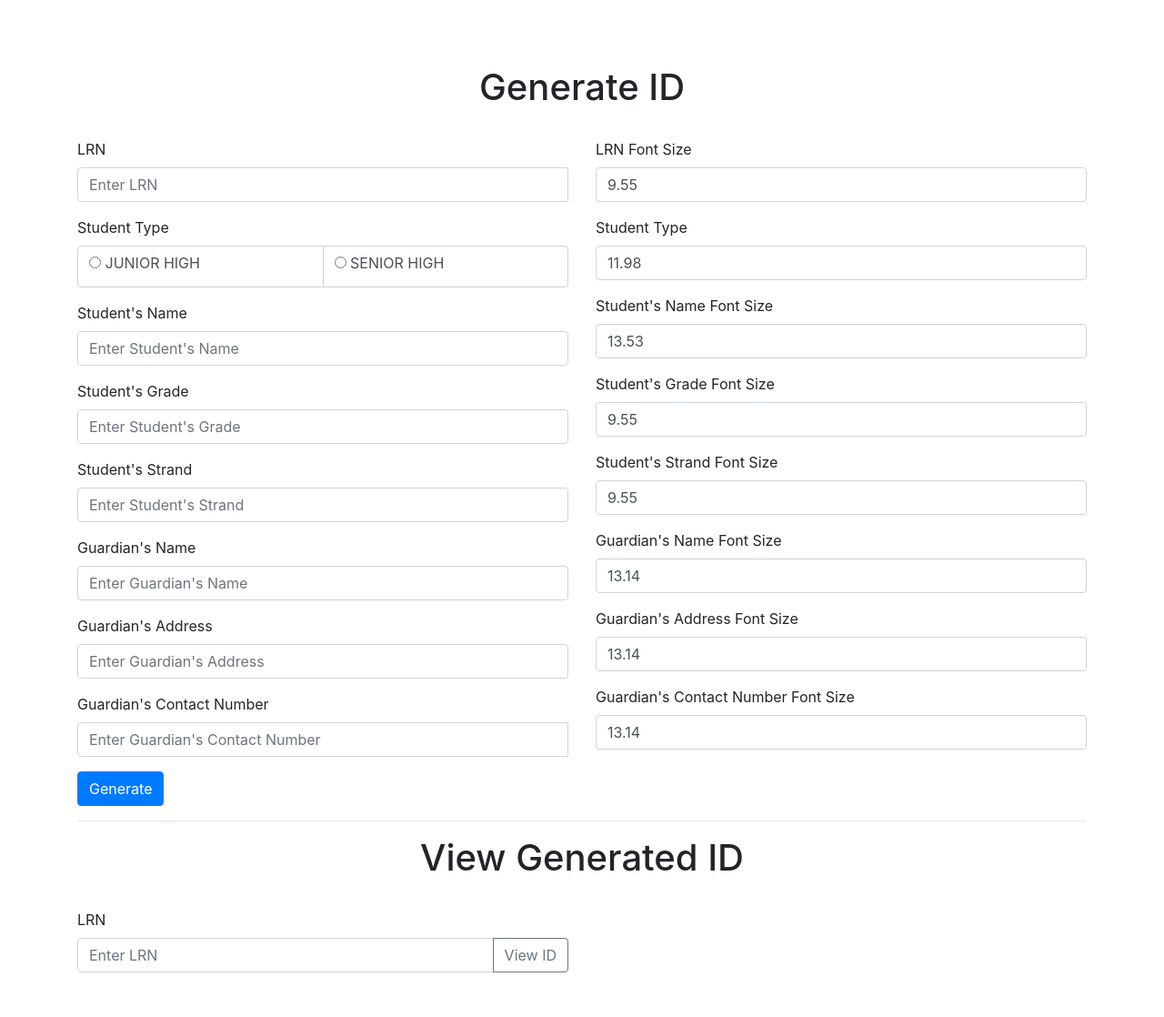
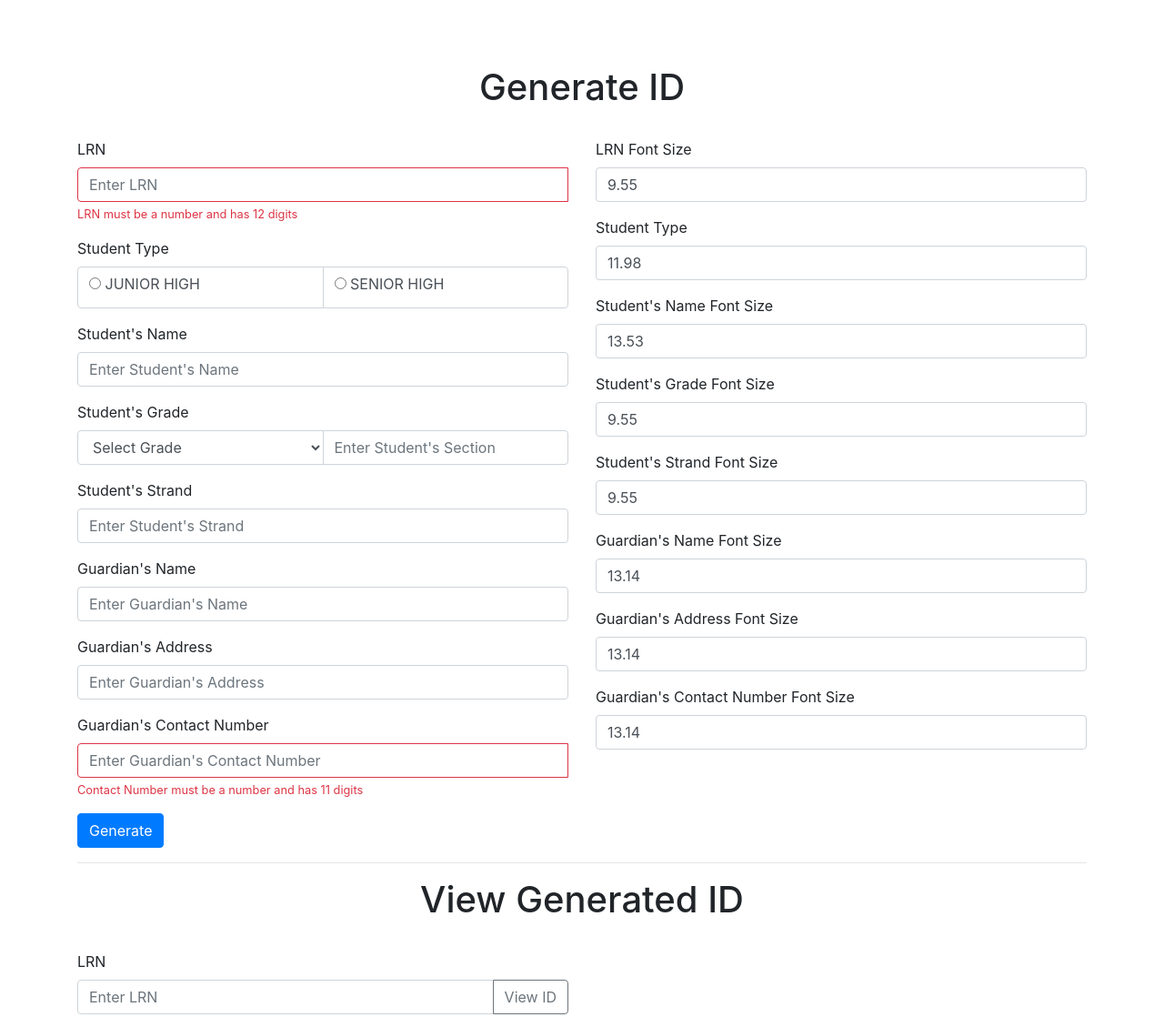
Before and after one commit to jpgulayan460103/id-maker, a PHP site: page / in a window 1280 px wide. Shown: the top 1118 px of the page at 91% size. Before the commit the page ends 1069 px from the top, so only its background shows below. Run offline with PHP 8.4, Linux system fonts and the light colour scheme.

Commit message:
Add grade select

```diff
--- a/id-print.php
+++ b/id-print.php
@@ -43,7 +43,7 @@
   }
   .fill-text{
     position:absolute;
-    border: 1pt solid black;
+    /* border: 1pt solid black; */
     /* text-shadow: 1px 0 0 */
   }
 
--- a/index.php
+++ b/index.php
@@ -6,7 +6,7 @@
     <meta name="viewport" content="width=device-width, initial-scale=1, shrink-to-fit=no">
 
     <!-- Bootstrap CSS -->
-    <link rel="stylesheet" href="css/bootstrap.min.css" integrity="sha384-Gn5384xqQ1aoWXA+058RXPxPg6fy4IWvTNh0E263XmFcJlSAwiGgFAW/dAiS6JXm" crossorigin="anonymous">
+    <link rel="stylesheet" href="css/bootstrap.min.css" >
     <style>
         [ng\:cloak], [ng-cloak], [data-ng-cloak], [x-ng-cloak], .ng-cloak, .x-    ng-cloak {
             display: none !important;
@@ -65,7 +65,14 @@
                     <div class="form-group">
                         <label for="students_grade">Student's Grade</label>
                         <div class="input-group mb-3">
-                            <input type="text" class="form-control" id="students_grade" ng-model="formData.students_grade" placeholder="Enter Student's Grade" required>
+                            <select name="" id="" class="form-control" ng-model="formData.students_grade_options">
+                                <option value="">Select Grade</option>
+                                <option value="Grade 7 -">Grade 7 -</option>
+                                <option value="Grade 8 -">Grade 8 -</option>
+                                <option value="Grade 9 -">Grade 9 -</option>
+                                <option value="Grade 10 -">Grade 10 -</option>
+                            </select>
+                            <input type="text" class="form-control" id="students_section" ng-model="formData.students_section" placeholder="Enter Student's Section" required>
                         </div>
                     </div>
                     <div class="form-group">
@@ -200,10 +207,10 @@
 
     <!-- Optional JavaScript -->
     <!-- jQuery first, then Popper.js, then Bootstrap JS -->
-    <script src="js/jquery-3.2.1.slim.min.js" integrity="sha384-KJ3o2DKtIkvYIK3UENzmM7KCkRr/rE9/Qpg6aAZGJwFDMVNA/GpGFF93hXpG5KkN" crossorigin="anonymous"></script>
-    <script src="js/popper.min.js" integrity="sha384-ApNbgh9B+Y1QKtv3Rn7W3mgPxhU9K/ScQsAP7hUibX39j7fakFPskvXusvfa0b4Q" crossorigin="anonymous"></script>
-    <script src="js/bootstrap.min.js" integrity="sha384-JZR6Spejh4U02d8jOt6vLEHfe/JQGiRRSQQxSfFWpi1MquVdAyjUar5+76PVCmYl" crossorigin="anonymous"></script>
-    <script src="js/angular.min.js" crossorigin="anonymous"></script>
+    <script src="js/jquery-3.2.1.slim.min.js"></script>
+    <script src="js/popper.min.js"></script>
+    <script src="js/bootstrap.min.js"></script>
+    <script src="js/angular.min.js"></script>
 
 
     <script>
@@ -234,15 +241,16 @@
         }
 
         $scope.checkContactNumber = function() {
-            return $scope.formData.guardians_number.length != 11 || isNaN($scope.formData.guardians_number);
+            return $scope.formData.guardians_number && $scope.formData.guardians_number.length != 11 || isNaN($scope.formData.guardians_number);
         }
         $scope.checkLrn = function() {
-            return $scope.formData.lrn.length != 12 || isNaN($scope.formData.lrn);
+            return $scope.formData.lrn && $scope.formData.lrn.length != 12 || isNaN($scope.formData.lrn);
         }
 
         $scope.createId = function() {
             $scope.hasError = false;
             $scope.createdLrn = false;
+            $scope.formData.students_grade = $scope.formData.students_grade_options ? $scope.formData.students_grade_options : ""+" "+$scope.formData.students_section ? $scope.formData.students_section : "";
             if($scope.formData.lrn && $scope.formData.lrn.trim() != "" && !$scope.checkContactNumber() && !$scope.checkLrn()){
                 $scope.hasCreatedId = false;
                 $http({
```
Also changed, not shown: 1 other file.
